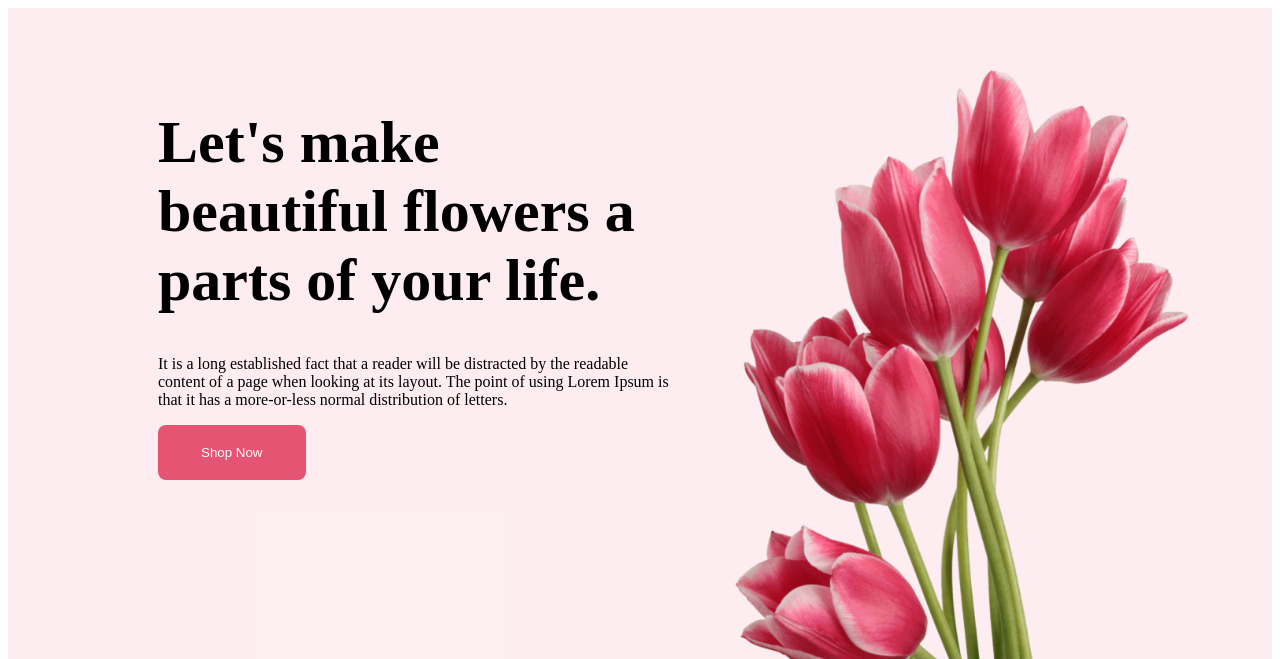
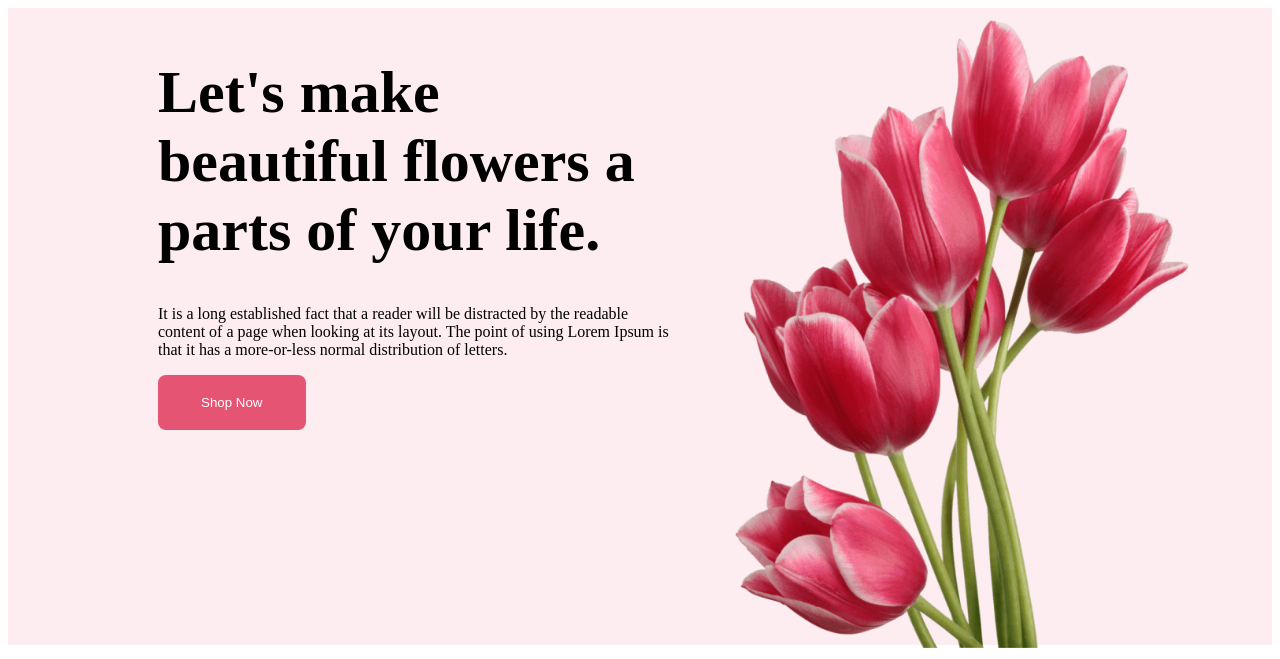
Before and after one commit to ati54q/online-flower-shop-website1, a plain HTML site: page index.html in a window 1280 px wide. Shown: the top 659 px of the page. Drawn offline with Linux system fonts and the light colour scheme.

Commit message:
add new file

```diff
--- a/styles/protfolio.css
+++ b/styles/protfolio.css
@@ -3,7 +3,7 @@
 {
 
 background-color: #E554731A;
-height: 777px;
+height: 637px;
 
 
 }
@@ -25,7 +25,7 @@ color: white
 
 .banner{
     display: flex;
-    padding: 60px 60px 60px 150px;
+    padding: 10px 60px 10px 150px;
     justify-content: space-between;
 
 }
```
Also changed, not shown: index.html (+0 -1 lines).
